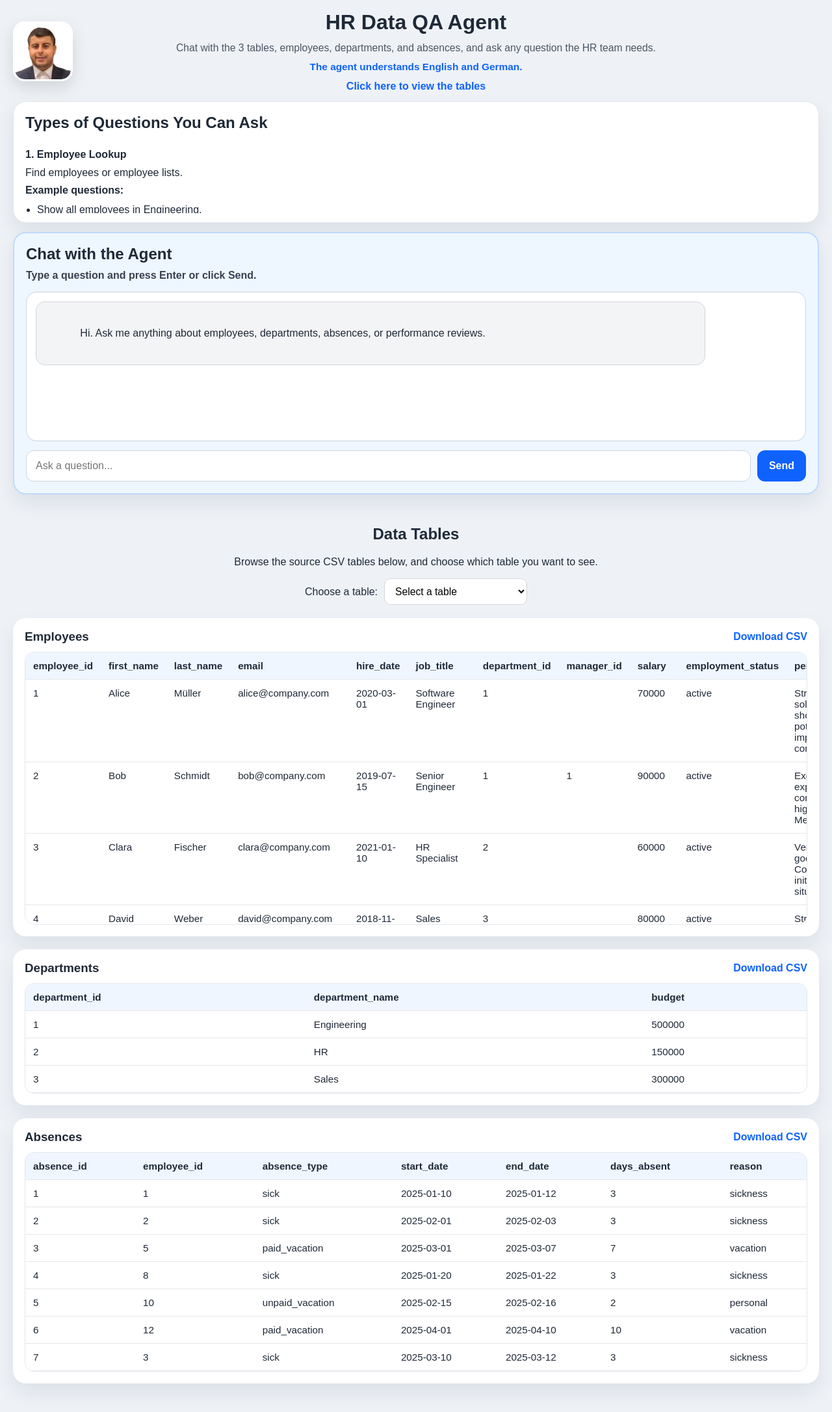
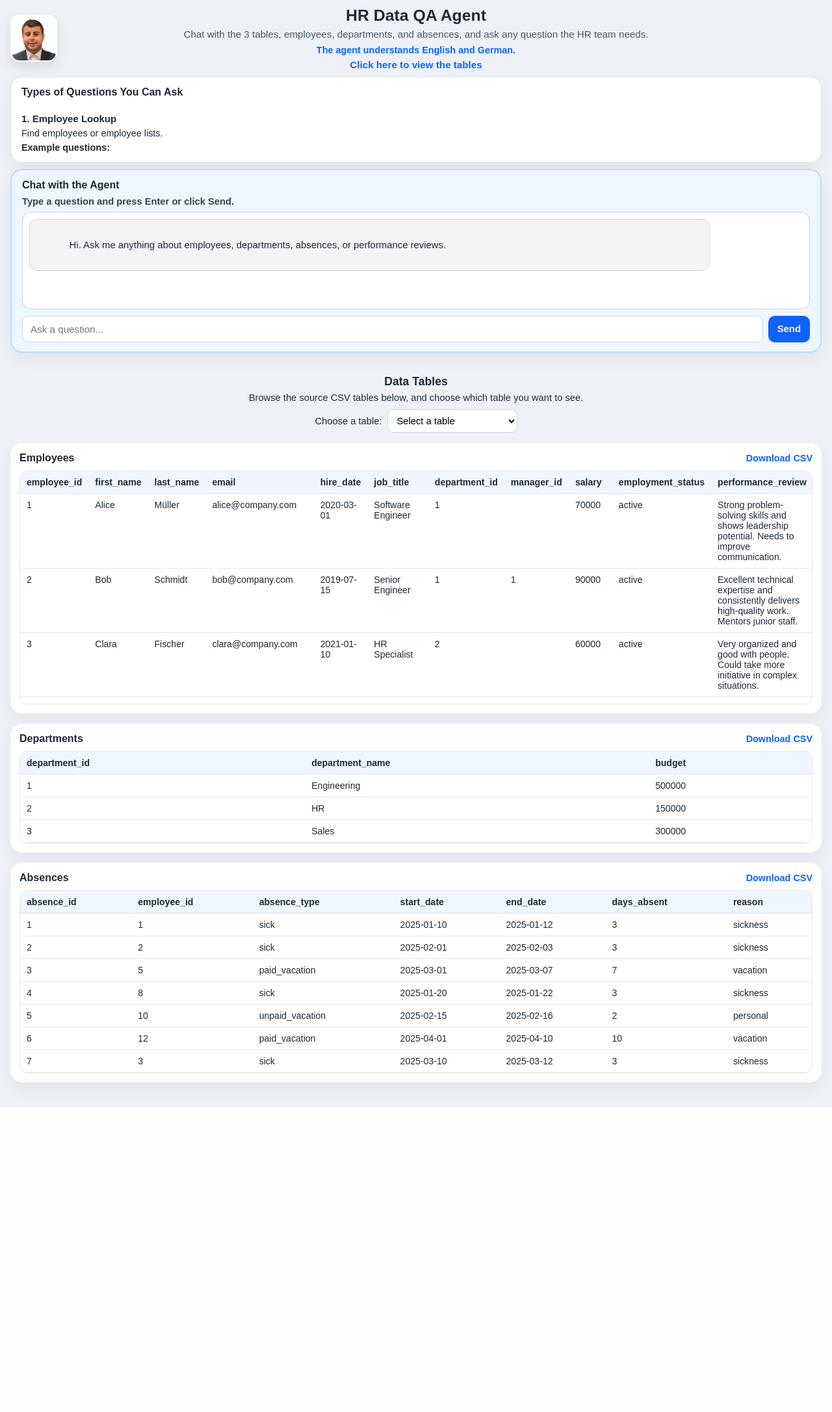
Before and after one commit to fadimbarki87/hr-agent-api, a FastAPI app: page / in a window 1280 px wide. Shown: the whole page at 65% size. After the commit the page ends 1704 px from the top, so only its background shows below. Run offline with FastAPI, Linux system fonts and the light colour scheme; some libraries are stand-ins or nearby versions.

Commit message:
Update styles.css

```diff
--- a/static/styles.css
+++ b/static/styles.css
@@ -11,11 +11,12 @@ body {
   font-family: Arial, sans-serif;
   background: #eef2f7;
   color: #1f2937;
+  font-size: 14px;
 }
 
 .hero {
   min-height: auto;
-  padding: 16px 20px 10px;
+  padding: 10px 16px 6px;
   display: flex;
   flex-direction: column;
   justify-content: flex-start;
@@ -23,10 +24,10 @@ body {
 
 .hero-top {
   display: grid;
-  grid-template-columns: 120px 1fr 120px;
+  grid-template-columns: 96px 1fr 96px;
   align-items: center;
-  gap: 12px;
-  margin-bottom: 14px;
+  gap: 10px;
+  margin-bottom: 10px;
 }
 
 .hero-left {
@@ -40,31 +41,32 @@ body {
 
 .hero-center h1 {
   margin: 0;
-  font-size: 2rem;
-  line-height: 1.15;
+  font-size: 1.55rem;
+  line-height: 1.1;
 }
 
 .subtitle {
-  margin: 10px auto 8px;
+  margin: 6px auto 5px;
   max-width: 900px;
-  line-height: 1.45;
+  line-height: 1.35;
   color: #4b5563;
-  font-size: 0.98rem;
+  font-size: 0.95rem;
 }
 
 .lang-note {
-  margin: 0 0 10px;
-  font-size: 0.96rem;
+  margin: 0 0 6px;
+  font-size: 0.9rem;
   font-weight: 600;
   color: #0f62fe;
 }
 
 .scroll-link {
   display: inline-block;
-  margin-top: 2px;
+  margin-top: 0;
   color: #0f62fe;
   text-decoration: none;
   font-weight: 700;
+  font-size: 0.95rem;
 }
 
 .scroll-link:hover {
@@ -72,24 +74,24 @@ body {
 }
 
 .profile-pic {
-  width: 92px;
-  height: 92px;
-  border-radius: 18px;
+  width: 72px;
+  height: 72px;
+  border-radius: 14px;
   object-fit: cover;
-  border: 3px solid white;
-  box-shadow: 0 10px 25px rgba(0, 0, 0, 0.12);
+  border: 2px solid white;
+  box-shadow: 0 8px 18px rgba(0, 0, 0, 0.1);
 }
 
 .hero-stack {
   display: flex;
   flex-direction: column;
-  gap: 14px;
+  gap: 10px;
 }
 
 .card {
-  border-radius: 20px;
-  padding: 18px;
-  box-shadow: 0 14px 30px rgba(15, 23, 42, 0.08);
+  border-radius: 18px;
+  padding: 14px 16px;
+  box-shadow: 0 10px 24px rgba(15, 23, 42, 0.06);
 }
 
 .examples-card {
@@ -104,45 +106,47 @@ body {
 
 .card h2 {
   margin-top: 0;
-  margin-bottom: 10px;
+  margin-bottom: 8px;
+  font-size: 1rem;
 }
 
 .compact-card {
-  padding-bottom: 14px;
+  padding-bottom: 12px;
 }
 
 .scroll-box {
   overflow-y: auto;
-  padding-right: 8px;
+  padding-right: 6px;
 }
 
-/* THIS is the important part, makes the examples box small */
 .compact-scroll {
-  max-height: 115px;
+  max-height: 78px;
 }
 
 .qa-group {
-  margin-bottom: 14px;
+  margin-bottom: 10px;
 }
 
 .qa-group h3 {
-  margin-bottom: 8px;
-  font-size: 1rem;
+  margin-bottom: 5px;
+  font-size: 0.94rem;
 }
 
 .qa-group p {
-  margin: 6px 0;
-  line-height: 1.35;
+  margin: 4px 0;
+  line-height: 1.25;
+  font-size: 0.9rem;
 }
 
 .qa-group ul {
-  margin: 8px 0 0 18px;
+  margin: 6px 0 0 16px;
   padding: 0;
 }
 
 .qa-group li {
-  margin-bottom: 6px;
-  line-height: 1.35;
+  margin-bottom: 4px;
+  line-height: 1.25;
+  font-size: 0.9rem;
 }
 
 .chat-card {
@@ -152,29 +156,32 @@ body {
 
 .chat-desc {
   margin-top: 0;
+  margin-bottom: 8px;
   color: #374151;
   font-weight: 600;
+  font-size: 0.92rem;
 }
 
 .chat-window {
   flex: 1;
-  min-height: 230px;
-  max-height: 260px;
+  min-height: 150px;
+  max-height: 170px;
   overflow-y: auto;
   background: #ffffff;
   border: 1px solid #cbd5e1;
-  border-radius: 16px;
-  padding: 14px;
-  margin-bottom: 14px;
+  border-radius: 14px;
+  padding: 10px;
+  margin-bottom: 10px;
 }
 
 .message {
   max-width: 88%;
-  padding: 12px 14px;
-  border-radius: 14px;
-  margin-bottom: 12px;
-  line-height: 1.5;
+  padding: 9px 11px;
+  border-radius: 12px;
+  margin-bottom: 8px;
+  line-height: 1.35;
   white-space: pre-wrap;
+  font-size: 0.93rem;
 }
 
 .message.user {
@@ -191,23 +198,23 @@ body {
 
 .chat-input-row {
   display: flex;
-  gap: 10px;
+  gap: 8px;
 }
 
 .chat-input-row input {
   flex: 1;
   border: 1px solid #cbd5e1;
-  border-radius: 12px;
-  padding: 14px;
-  font-size: 1rem;
+  border-radius: 10px;
+  padding: 11px 12px;
+  font-size: 0.95rem;
   background: white;
 }
 
 .chat-input-row button {
   border: none;
-  border-radius: 12px;
-  padding: 0 18px;
-  font-size: 1rem;
+  border-radius: 10px;
+  padding: 0 14px;
+  font-size: 0.93rem;
   cursor: pointer;
   background: #0f62fe;
   color: white;
@@ -219,75 +226,90 @@ body {
 }
 
 .tables-section {
-  padding: 18px 20px 24px;
+  padding: 14px 16px 22px;
 }
 
 .section-header {
   text-align: center;
-  margin-bottom: 20px;
+  margin-bottom: 16px;
+}
+
+.section-header h2 {
+  margin-bottom: 6px;
+  font-size: 1.1rem;
+}
+
+.section-header p {
+  margin: 0;
+  font-size: 0.92rem;
 }
 
 .table-jump {
-  margin-top: 14px;
+  margin-top: 10px;
   display: flex;
   justify-content: center;
   align-items: center;
-  gap: 10px;
+  gap: 8px;
   flex-wrap: wrap;
 }
 
+.table-jump label {
+  font-size: 0.92rem;
+}
+
 .table-jump select {
-  min-width: 220px;
-  padding: 10px 12px;
+  min-width: 200px;
+  padding: 8px 10px;
   border: 1px solid #d1d5db;
-  border-radius: 10px;
-  font-size: 0.98rem;
+  border-radius: 9px;
+  font-size: 0.92rem;
   background: white;
 }
 
 .table-card {
   background: white;
-  border-radius: 20px;
-  padding: 18px;
-  margin-bottom: 20px;
-  box-shadow: 0 14px 30px rgba(15, 23, 42, 0.08);
+  border-radius: 18px;
+  padding: 14px;
+  margin-bottom: 16px;
+  box-shadow: 0 10px 24px rgba(15, 23, 42, 0.06);
 }
 
 .table-header {
   display: flex;
   justify-content: space-between;
   align-items: center;
-  gap: 12px;
-  margin-bottom: 12px;
+  gap: 10px;
+  margin-bottom: 10px;
 }
 
 .table-header h3 {
   margin: 0;
+  font-size: 1rem;
 }
 
 .table-header a {
   color: #0f62fe;
   text-decoration: none;
   font-weight: 600;
+  font-size: 0.9rem;
 }
 
 .table-wrap {
   overflow-x: auto;
   border: 1px solid #e5e7eb;
-  border-radius: 14px;
+  border-radius: 12px;
   background: white;
 }
 
-/* fixed height for long tables like employees */
 .table-scroll {
-  max-height: 420px;
+  max-height: 360px;
   overflow-y: auto;
 }
 
 table {
   width: 100%;
   border-collapse: collapse;
-  font-size: 0.95rem;
+  font-size: 0.88rem;
 }
 
 thead {
@@ -300,7 +322,7 @@ thead {
 th,
 td {
   text-align: left;
-  padding: 12px;
+  padding: 9px 10px;
   border-bottom: 1px solid #e5e7eb;
   vertical-align: top;
 }
```
Also changed, not shown: other parts of static/styles.css (+17 -9 lines).
